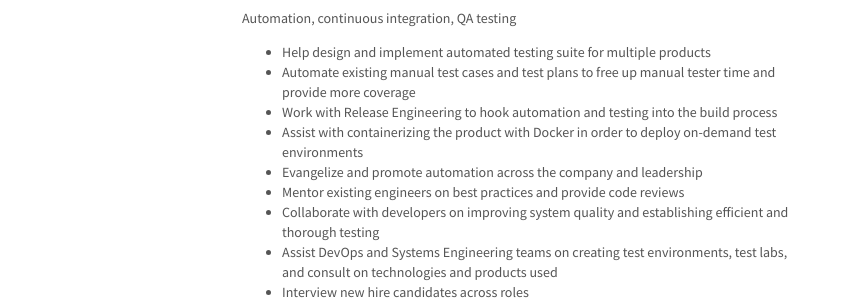
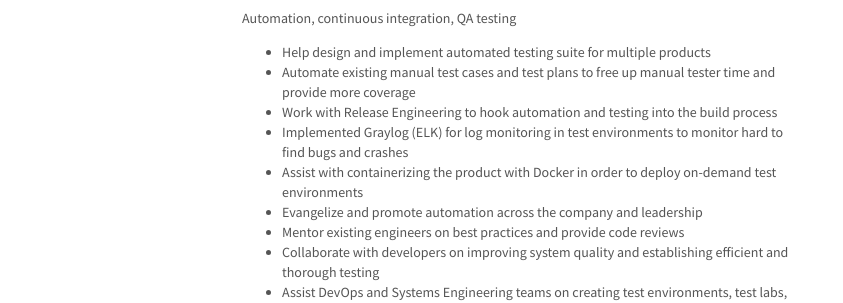
Before and after one commit to jessejoe/jessejoe.github.io, a plain HTML site: page index.html in a window 1280 px wide. Shown: the part 471-774 px from the top of the page, without its empty margins (218-1061 px from the left). Drawn offline with nearby package versions, Linux system fonts and the light colour scheme.

Commit message:
Add Graylog

```diff
--- a/index.html
+++ b/index.html
@@ -182,6 +182,8 @@
                 <li>Automate existing manual test cases and test plans to free up manual tester time and provide more coverage</li>
 
                 <li>Work with Release Engineering to hook automation and testing into the build process</li>
+
+                <li>Implemented Graylog (ELK) for log monitoring in test environments to monitor hard to find bugs and crashes</li>
 
                 <li>Assist with containerizing the product with Docker in order to deploy on-demand test environments</li>
 
```
Also changed, not shown: pdf.html (+2 -0 lines), 1 other file.
